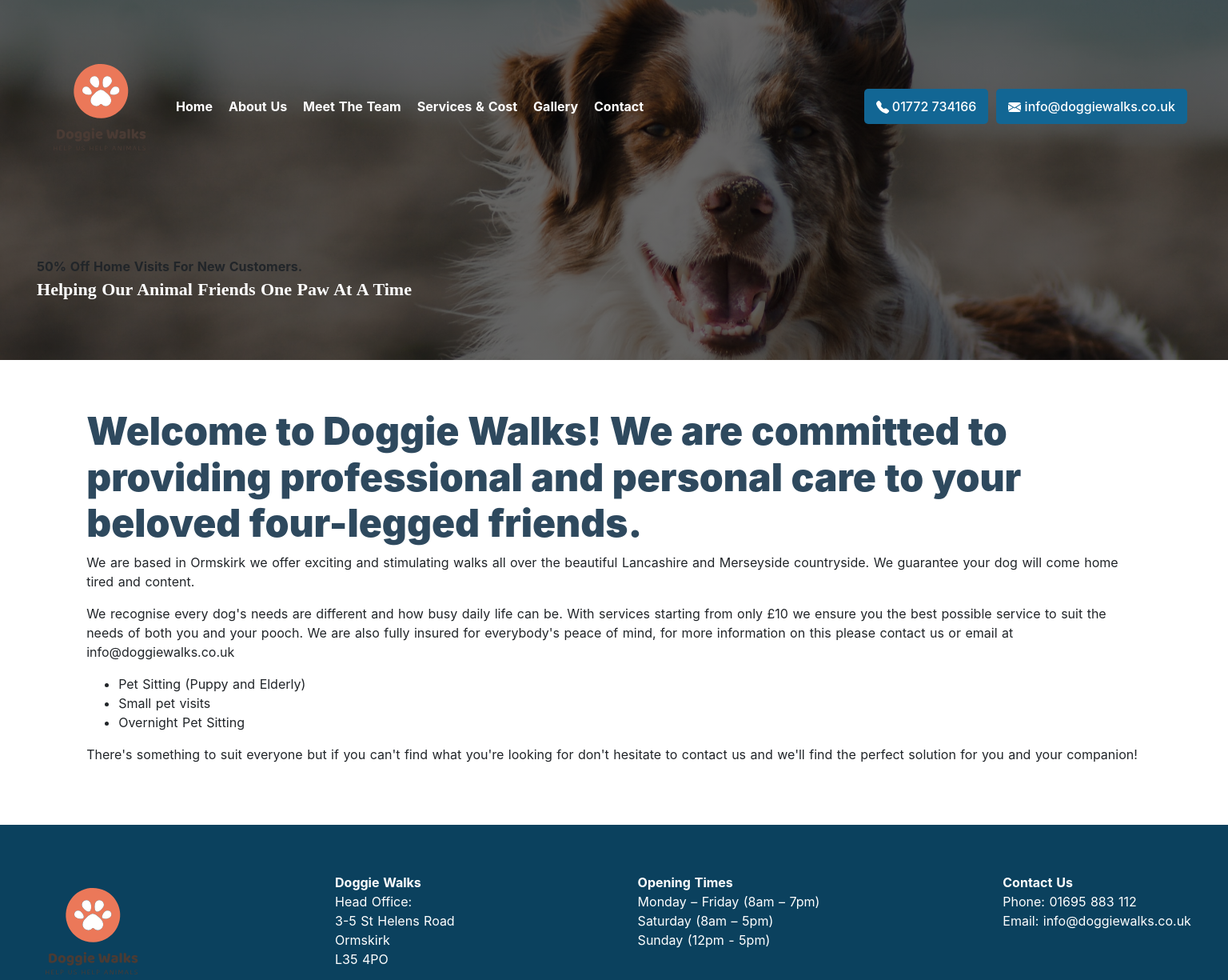
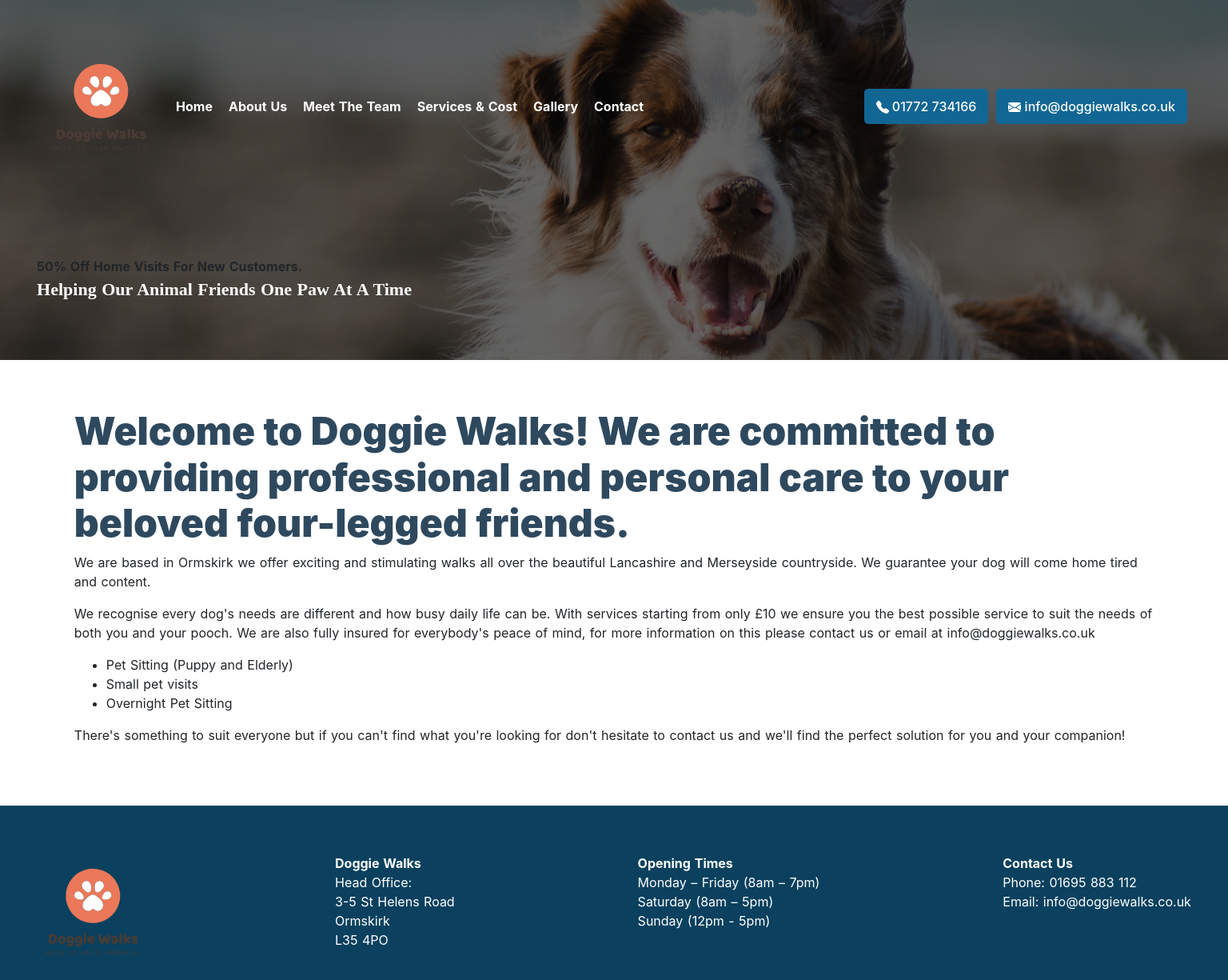
Before and after one commit to clarkenewsh/doggie-walks-site, a Nuxt app: page / in a window 1536 px wide. Shown: the top 1225 px of the page at 80% size. Built offline with nearby package versions, Linux system fonts and the light colour scheme.

Commit message:
css grid layout adjusments to default layout

```diff
--- a/layouts/default.vue
+++ b/layouts/default.vue
@@ -53,7 +53,6 @@ html {
 h1 {
   font-weight: 900;
   font-size: 3rem;
-
 }
 /*
 h1::after {
@@ -90,11 +89,11 @@ header, main, footer {
   grid-column: 2;
 }
 
-@media only screen and (min-width: 768px) {
+/* @media only screen and (min-width: 768px) {
   .grid {
     grid-template-columns: 2% 1fr 2%;
   }
-}
+} */
 
 @media only screen and (min-width: 1024px) {
     .grid {
@@ -104,7 +103,7 @@ header, main, footer {
 
 @media only screen and (min-width: 1400px) {
       .grid {
-      grid-template-columns: 6% 1fr 6%;
+      grid-template-columns: 5% 1fr 5%;
   }
 }
 </style>
```
